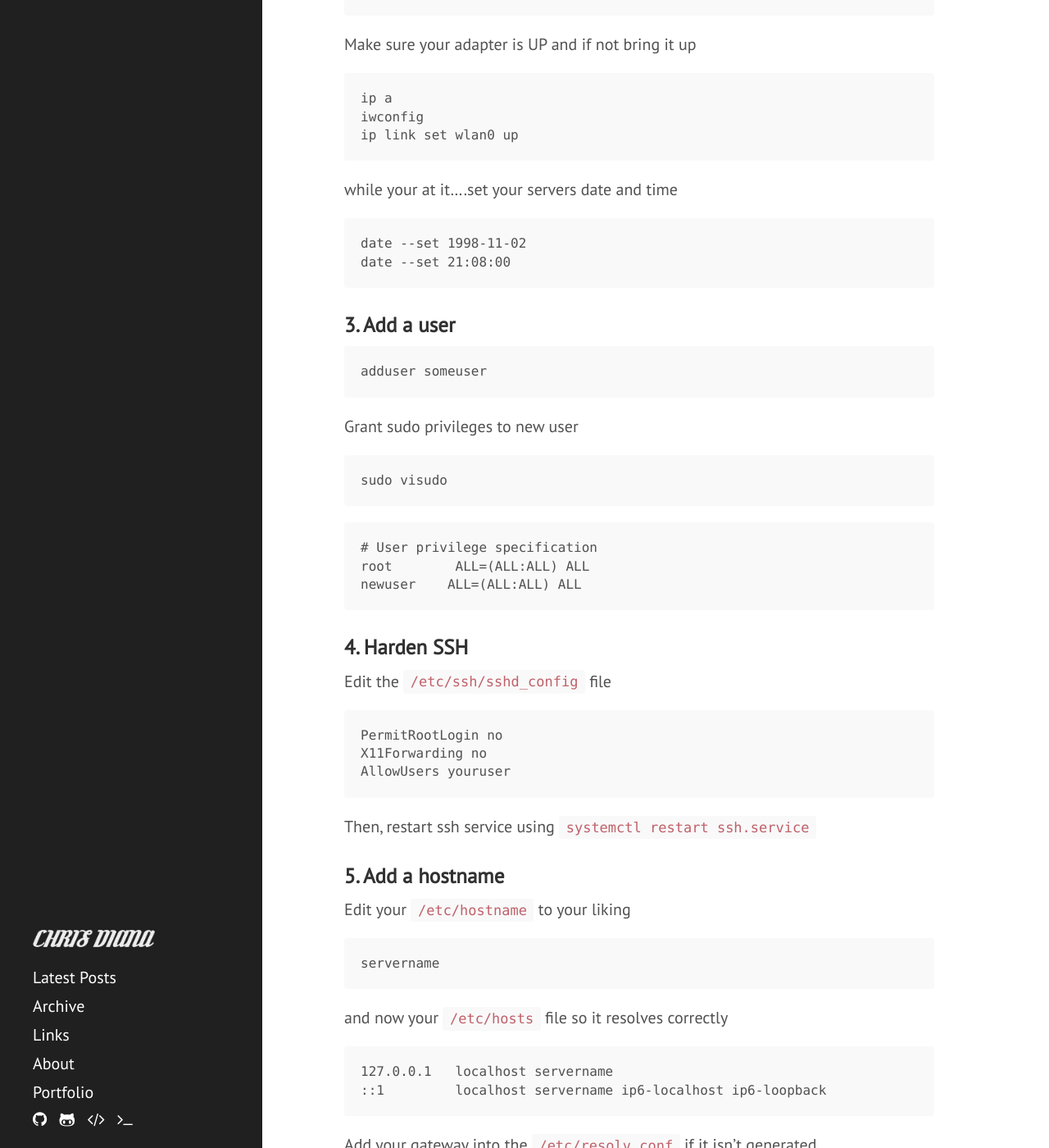
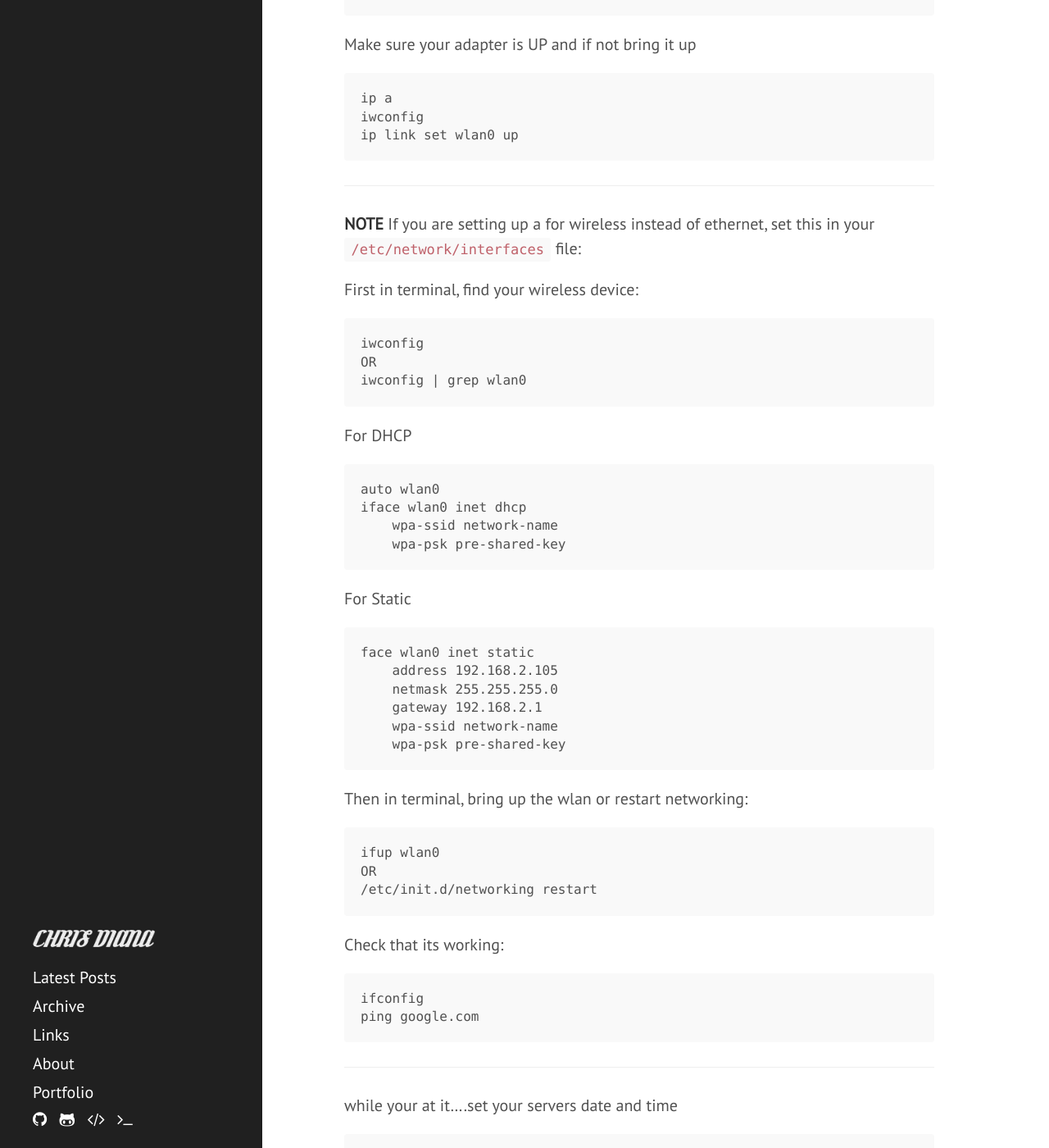
Before and after one commit to chrisdiana/cdmedia.github.io, a Jekyll site: the page built from _posts/2015-01-06-setting_up_debian_wheezy.md, in a window 1280 px wide and 1400 px high, scrolled down 1712 px. Shown: the whole window at 82% size. Built offline with Jekyll 4.4.1, drawn with Linux system fonts in a browser that asks for light colours; nearby versions of some CDN libraries; Markdown is read by kramdown in place of the engine named in the settings; comment, search, counter and statistics services are not loaded.

Commit message:
update debian guide

````diff
--- a/_posts/2015-01-06-setting_up_debian_wheezy.md
+++ b/_posts/2015-01-06-setting_up_debian_wheezy.md
@@ -79,7 +79,56 @@ iwconfig
 ip link set wlan0 up
 ```
 
+---
 
+**NOTE**
+If you are setting up a for wireless instead of ethernet, set this in your
+`/etc/network/interfaces` file:
+
+First in terminal, find your wireless device:
+
+```
+iwconfig
+OR
+iwconfig | grep wlan0
+```
+
+For DHCP
+
+```
+auto wlan0
+iface wlan0 inet dhcp
+    wpa-ssid network-name
+    wpa-psk pre-shared-key
+```
+
+For Static
+
+```
+face wlan0 inet static
+    address 192.168.2.105
+    netmask 255.255.255.0
+    gateway 192.168.2.1
+    wpa-ssid network-name
+    wpa-psk pre-shared-key
+```
+
+Then in terminal, bring up the wlan or restart networking:
+
+```
+ifup wlan0
+OR
+/etc/init.d/networking restart
+```
+
+Check that its working:
+
+```
+ifconfig
+ping google.com
+```
+
+---
 
 while your at it....set your servers date and time
 
````
